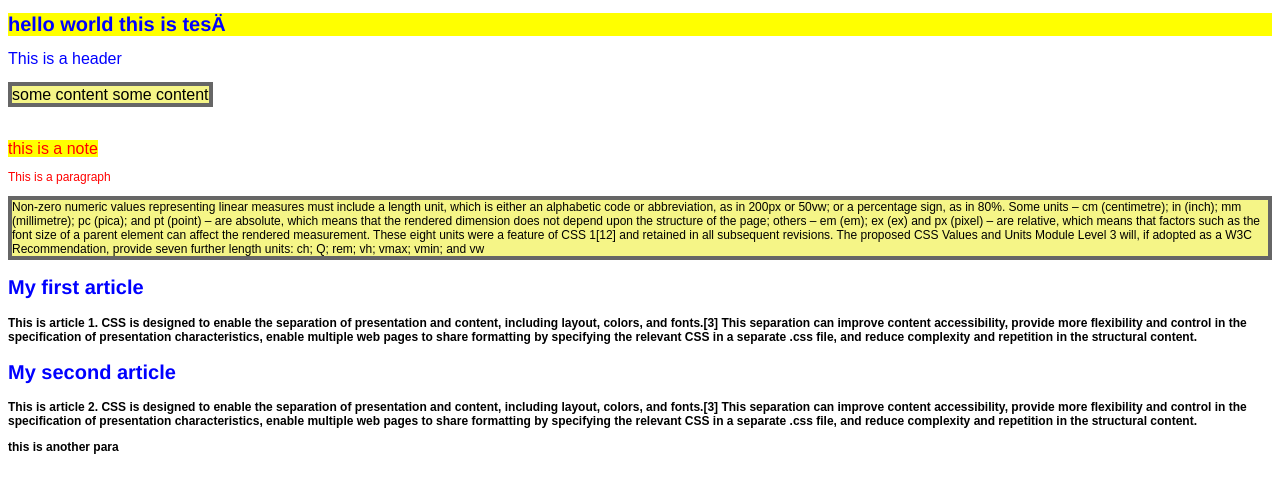
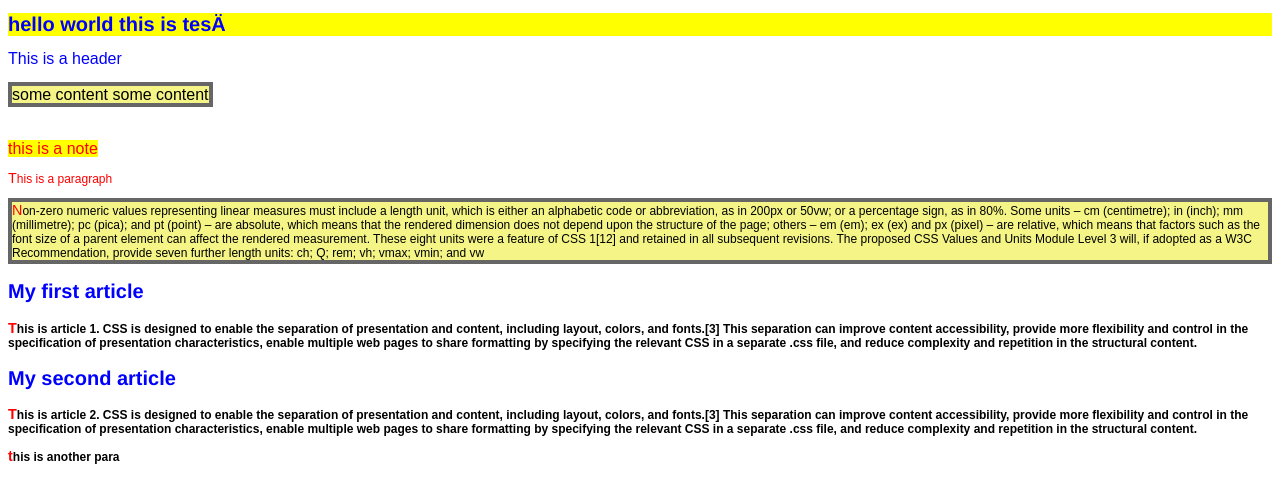
Before and after one commit to aarttuu/arttu_simolawww, a plain HTML site: page lecture.html in a window 1280 px wide. Drawn offline with Linux system fonts and the light colour scheme.

Commit message:
Update main.css

```diff
--- a/css/main.css
+++ b/css/main.css
@@ -9,6 +9,11 @@ h1 {
 p {
     font-size: 12px;
     font-family: Arial, Helvetica, sans-serif;
+}
+
+p::first-letter{
+    color:red;
+    font-size: larger;
 }
 
 header {
@@ -29,5 +34,4 @@ h1.warning,note{
 
 article > p{
     font-weight: bold;
-    font-color: red;
 }
```
